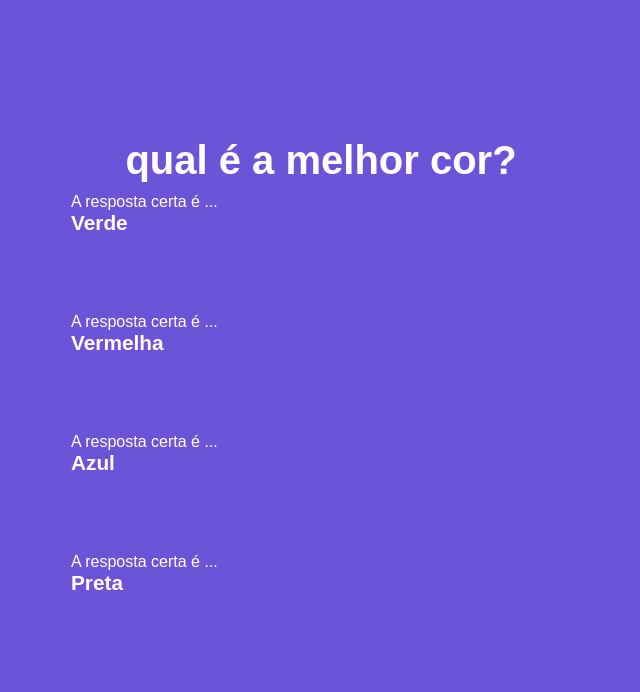
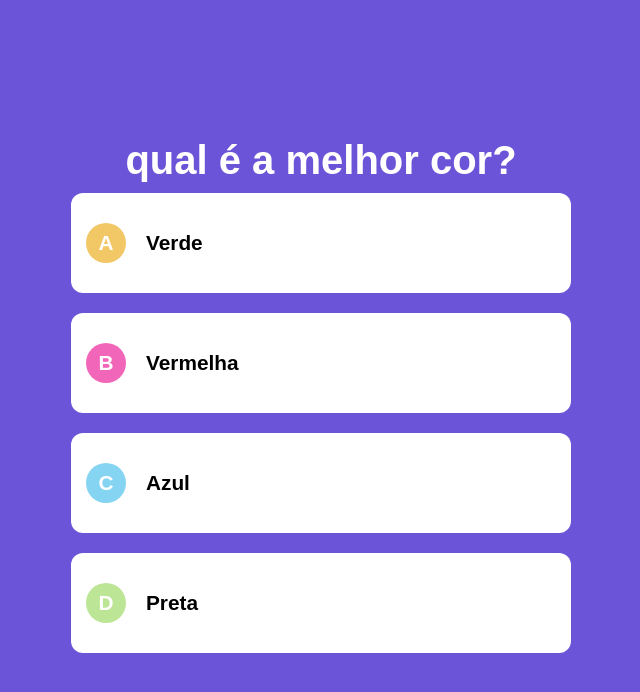
Before and after one commit to ivanProgramador/quiz, a Next.js app: page / in a window 1280 px wide. Shown: the top 692 px of the page, without its empty margins (319-959 px from the left). Built offline with nearby package versions, Linux system fonts and the light colour scheme.

Commit message:
temporizador em andamento

```diff
--- a/components/Resposta.tsx
+++ b/components/Resposta.tsx
@@ -22,32 +22,46 @@ export default function Resposta(props:RespostaProps){
 
 
             <div className={styles.conteudoResposta}>
-              {/*  <div className={styles.frente}>
 
+                { !resposta.revelada ? (
+                    <div className={styles.frente}>
                     <div className={styles.letra}
                         style={{backgroundColor:props.corFundoLetra}}
-                    >
-
-                        {props.letra}
+                    >                        {props.letra}
                     </div>
                     <div className={styles.valor} >
                         {resposta.valor}
                     </div>
+                    </div>
+                ) : (
+                    <div className={styles.verso}>
+                     { resposta.certa ? (
+                         <div className={styles.certa}>
+                         <div>
+                             A resposta certa é ...
+                         </div>
+                         <div className={styles.valor}>{resposta.valor}</div>
+                     </div>
+                     ):(
+                        <div className={styles.errada}>
+                        <div>
+                            A resposta informada está errada ...
+                        </div>
+                        <div className={styles.valor}>{resposta.valor}</div>
+                        </div>
+                     )}
+
                 </div>
-                */}
 
 
 
-                <div className={styles.verso}>
-                    <div className={styles.certa}>
-                        <div>
-                            A resposta certa é ...
-                        </div>
-                        <div className={styles.valor}>{resposta.valor}</div>
+                )}
 
-                    </div>
 
-                </div>
+
+
+
+
 
 
 
--- a/models/questao.ts
+++ b/models/questao.ts
@@ -71,7 +71,7 @@ export default class QuestaoModel{
 
 
 
-     reponderCom(indice:number):QuestaoModel{
+     responderCom(indice:number):QuestaoModel{
 
         /*
          Verificando se o cliente acertou a resposta.
@@ -111,7 +111,7 @@ export default class QuestaoModel{
 
          })
 
-         return new QuestaoModel(this.id,this.enunciado,respostas, acertou)
+         return new QuestaoModel(this.id,this.enunciado,resposta, acertou)
      }
 
 
--- a/pages/index.tsx
+++ b/pages/index.tsx
@@ -23,7 +23,8 @@ export default function Home() {
   function respostaFornecida(indice:number){
 
 
-     console.log(indice)
+
+     setQuestao(questao.responderCom(indice));
   }
 
 
--- a/styles/Resposta.module.css
+++ b/styles/Resposta.module.css
@@ -27,6 +27,31 @@
     background-color: #fff;
 }
 
+.verso > div {
+   display: flex;
+   flex-direction: column;
+   justify-content: center;
+   align-items: center;
+   flex: 1;
+   border-radius: 12px;
+}
+
+.certa{
+    background-color: #2BAA6D;
+}
+
+.errada{
+    background-color: #E44A4C;
+}
+
+.certa .valor, .errada .valor{
+    font-size: 1.5rem;
+}
+
+
+
+
+
 .letra{
     display: flex;
     justify-content: center;
```
